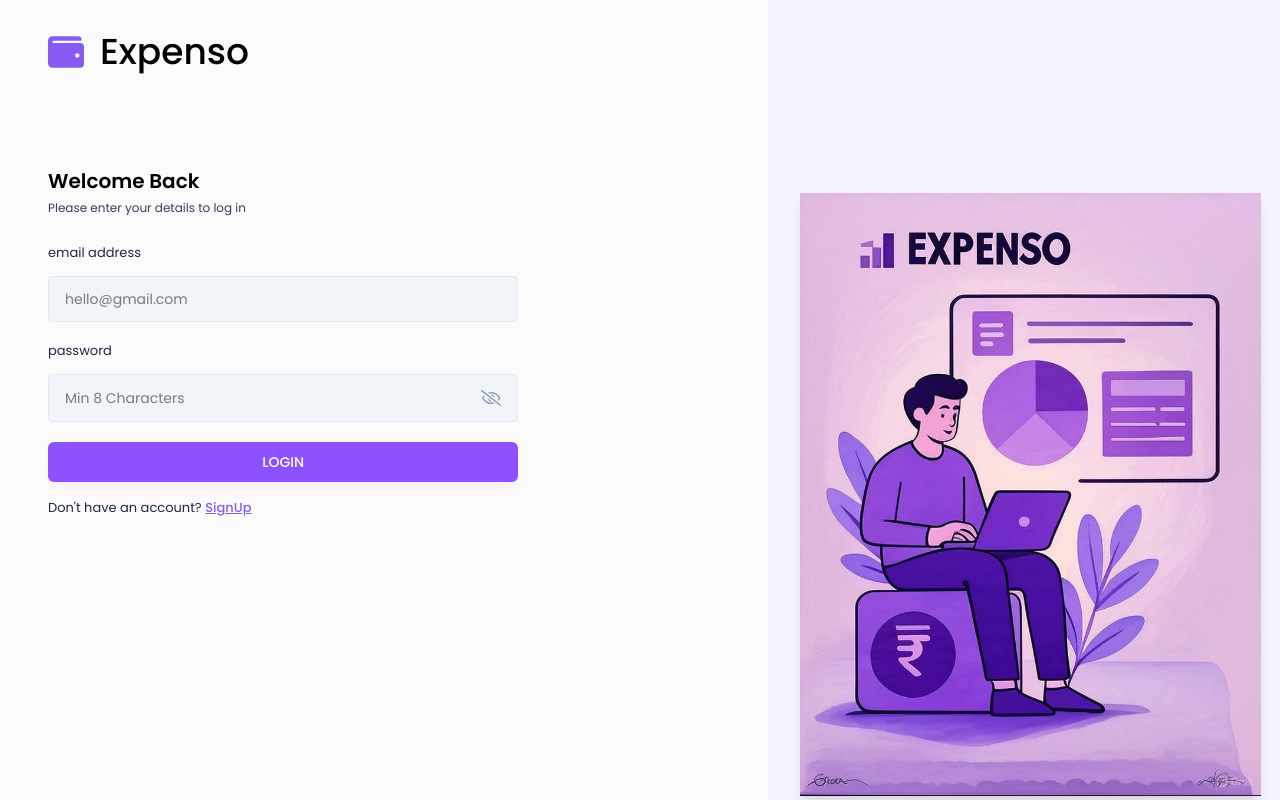
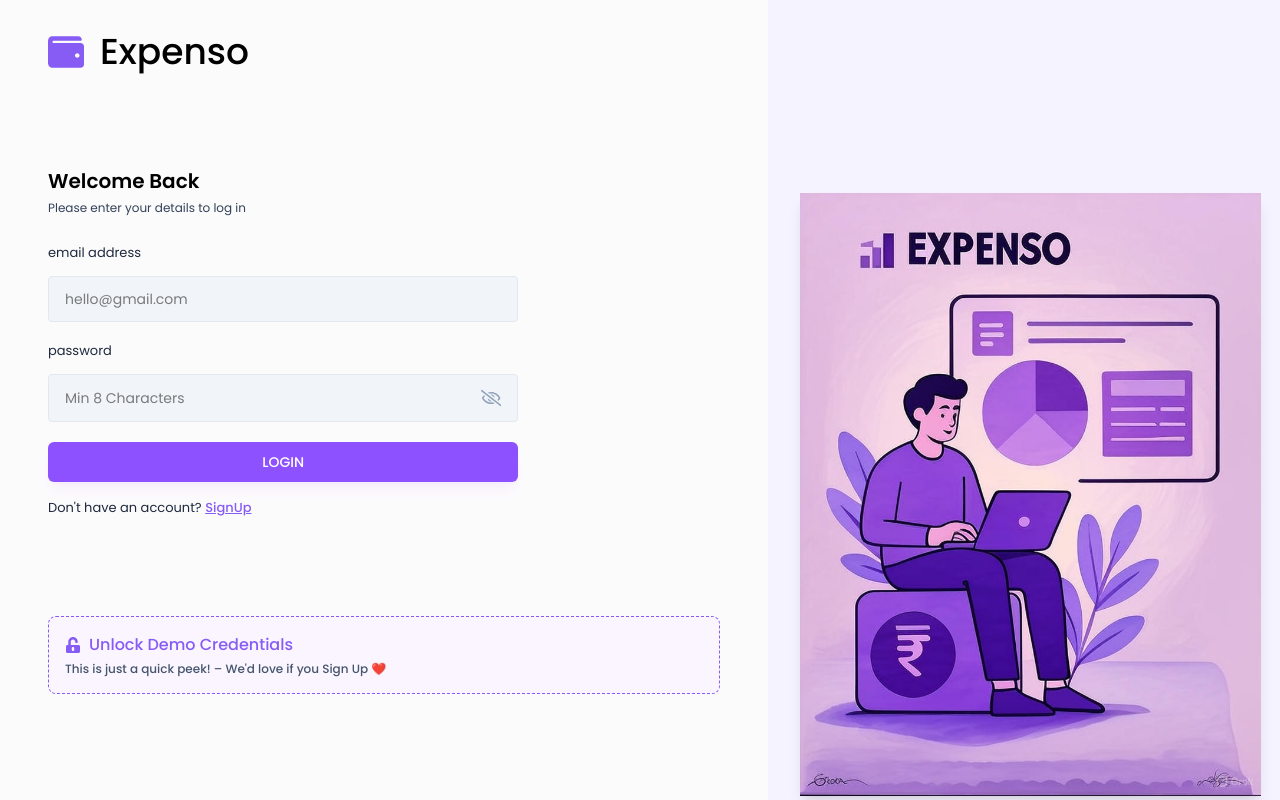
Before and after one commit to prateekThakur84/Expensooo, a React (Vite) app in the folder frontend/: page /login in a window 1280 px wide. Built offline with nearby package versions, Linux system fonts and the light colour scheme.

Commit message:
minor improvements

```diff
--- /dev/null
+++ b/frontend/src/components/DemoCredentials.jsx
@@ -0,0 +1,46 @@
+import React, { useState } from "react";
+import { FaUnlockAlt, FaUser, FaKey } from "react-icons/fa";
+
+const DemoCredentials = () => {
+  const [show, setShow] = useState(false);
+
+  return (
+    <div className="mt-1 border border-dashed border-primary rounded-lg p-4 bg-purple-50 mb-4">
+      <button
+  onClick={() => setShow(!show)}
+  className="flex flex-col items-start text-primary font-medium hover:underline transition-all"
+>
+  <div className="flex items-center gap-2">
+    <FaUnlockAlt />
+    <span>{show ? "Hide Demo Credentials" : "Unlock Demo Credentials"}</span>
+  </div>
+  {!show && (
+    <span className="text-xs text-slate-600 mt-1">
+      This is just a quick peek! – We'd love if you Sign Up ❤️
+    </span>
+  )}
+  {show && (
+    <span className="text-xs text-slate-600 mt-1">
+      We really recommend signing up — it's free ✨
+    </span>
+  )}
+</button>
+
+
+      {show && (
+        <div className="mt-4 text-sm text-gray-700 space-y-2 animate-fade-in">
+          <p className="flex items-center gap-2">
+            <FaUser className="text-primary" />{" "}
+            <span className="font-semibold">Email:</span> gwen@gmail.com
+          </p>
+          <p className="flex items-center gap-2">
+            <FaKey className="text-primary" />{" "}
+            <span className="font-semibold">Password:</span> Gwen@123
+          </p>
+        </div>
+      )}
+    </div>
+  );
+};
+
+export default DemoCredentials;
--- a/frontend/src/components/layouts/AuthLayout.jsx
+++ b/frontend/src/components/layouts/AuthLayout.jsx
@@ -7,7 +7,7 @@ const AuthLayout = ({ children }) => {
   const navigate = useNavigate();
   return (
     <div className="flex">
-      <div className="w-screen h-screen md:w-[60vw] px-12 pt-8 pb-12  ">
+      <div className="w-screen h-screen md:w-[60vw] px-12 pt-8 pb-12    ">
         <div className="flex items-center gap-4" onClick={()=>navigate("/LandingPage")}>
           <FaWallet className="text-4xl text-primary" />
           <h2 className="text-4xl font-medium text-black" >Expenso</h2>
--- a/frontend/src/pages/Auth/Login.jsx
+++ b/frontend/src/pages/Auth/Login.jsx
@@ -1,4 +1,4 @@
-import React, { useContext, useState, } from "react";
+import React, { useContext, useState } from "react";
 import AuthLayout from "../../components/layouts/AuthLayout";
 import Input from "../../components/Inputs/Input";
 import { Link, useNavigate } from "react-router-dom";
@@ -6,20 +6,24 @@ import { validateEmail } from "../../utils/helper";
 import axiosInstance from "../../utils/axiosInstance";
 import { API_PATHS } from "../../utils/apiPaths";
 import { UserContext } from "../../context/userContext";
+import DemoCredentials from "../../components/DemoCredentials";
+import Loading from "../../components/Loading";
 
 const Login = () => {
   const [email, setEmail] = useState("");
   const [password, setPassword] = useState("");
   const [error, setError] = useState("");
+  const [loading, setLoading] = useState(false);
 
-  const {updateUser} = useContext(UserContext);
+  const { updateUser } = useContext(UserContext);
 
   const navigate = useNavigate();
 
   const handleLogin = async (e) => {
     e.preventDefault();
+    setLoading(true);
 
-    if (!validateEmail( email.trim())) {
+    if (!validateEmail(email.trim())) {
       setError("Please Enter a valid email");
       return;
     }
@@ -55,6 +59,10 @@ const Login = () => {
 
   return (
     <AuthLayout>
+      {loading ? (
+        <Loading />
+      ) : (
+        <>
           <div className="lg:w-[70%] h-3/4 md:w-full flex flex-col justify-center">
             <h3 className="text-xl font-semibold text-black">Welcome Back</h3>
             <p className="text-xs text-slate-700 mt-[5px] mb-6">
@@ -86,12 +94,18 @@ const Login = () => {
 
               <p className="text-[13px] text-slate-800 mt-3">
                 Don't have an account?{" "}
-            <Link className="font-medium text-primary underline" to="/signup">
+                <Link
+                  className="font-medium text-primary underline"
+                  to="/signup"
+                >
                   SignUp
                 </Link>
               </p>
             </form>
           </div>
+          <DemoCredentials />
+        </>
+      )}
     </AuthLayout>
   );
 };
```
Lines whose indentation alone changed are shown as unchanged.
